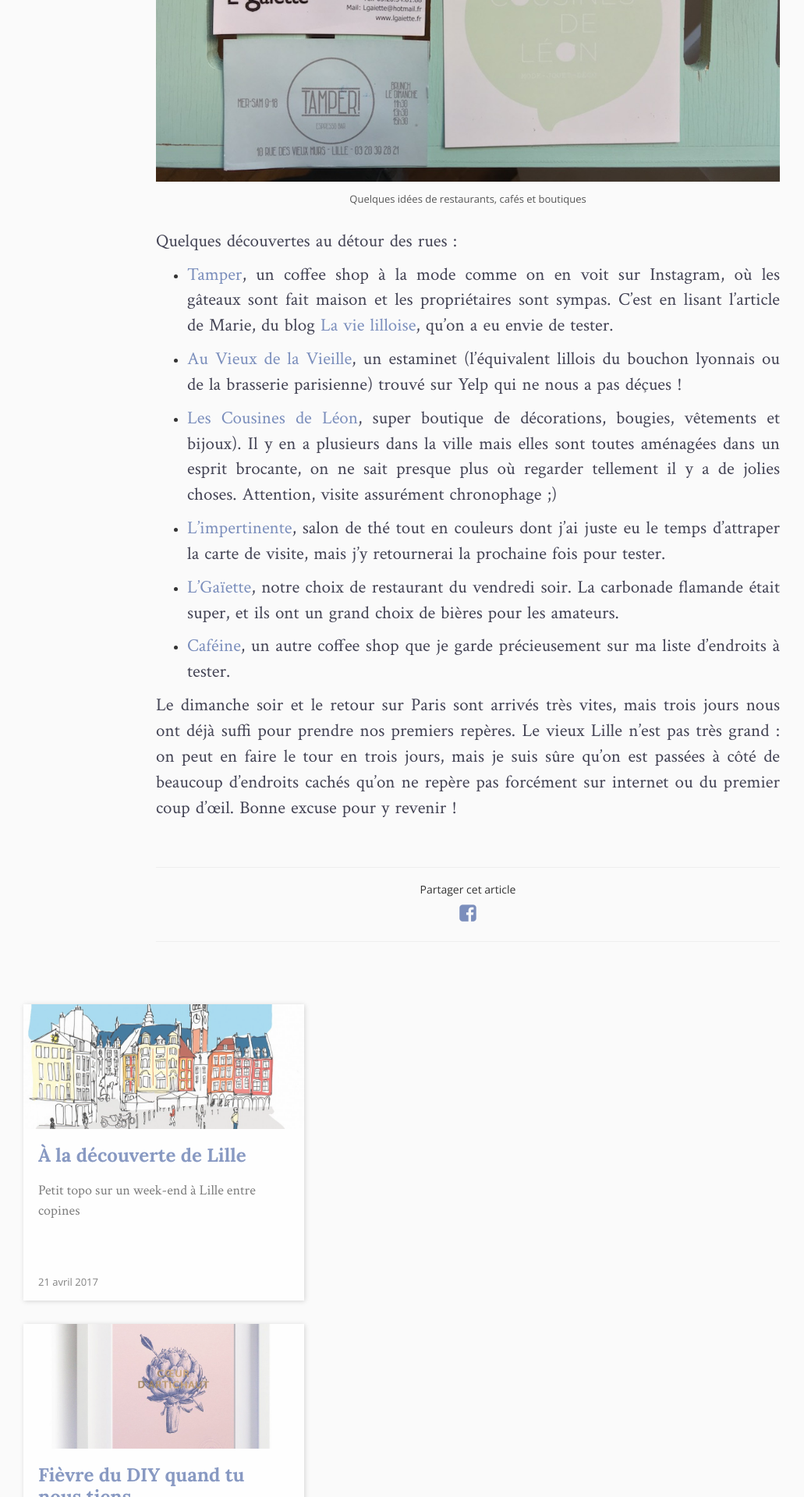
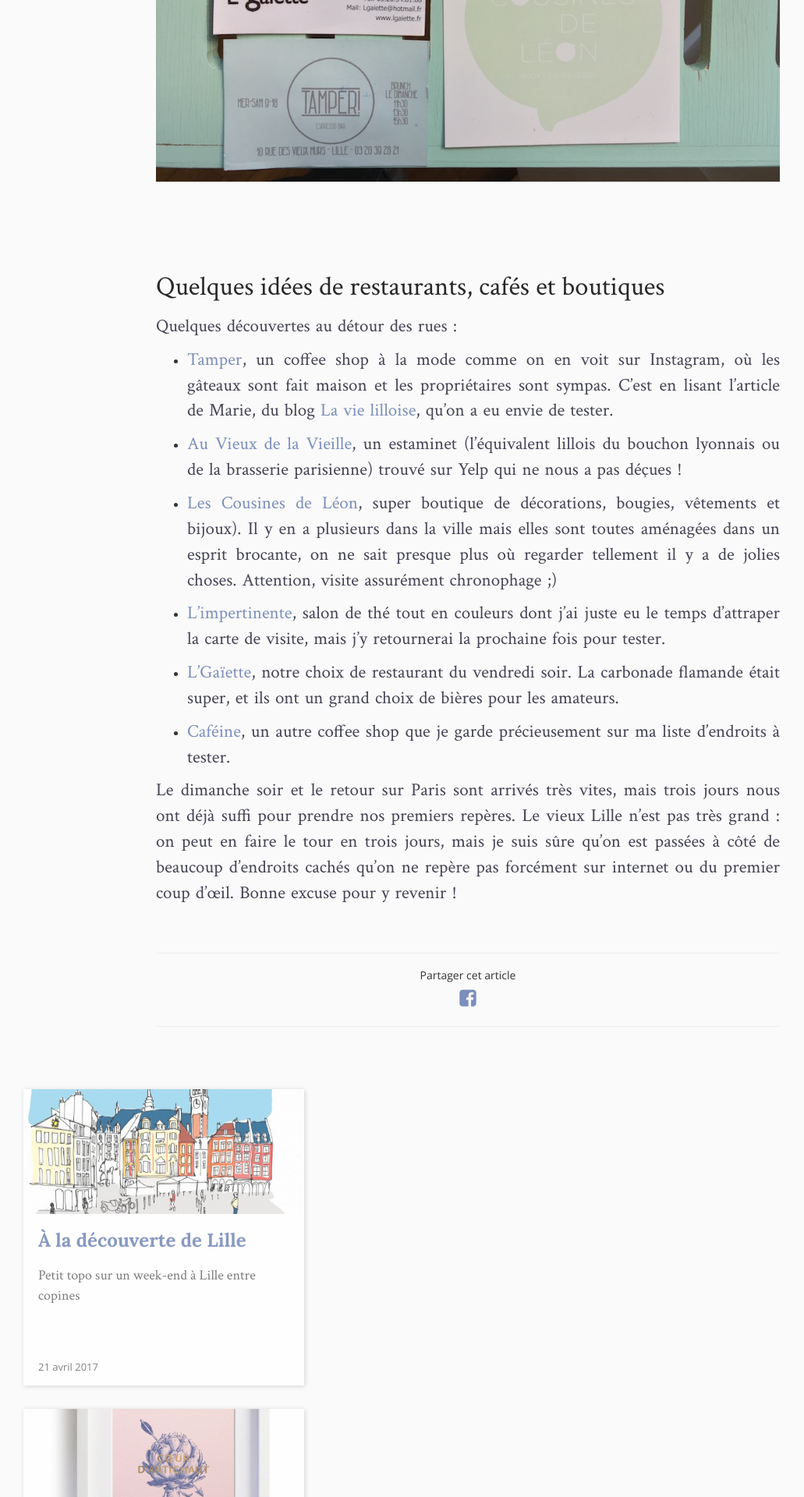
Before and after one commit to lespetitshugues/lespetitshugues.github.io, a Jekyll site: the page built from _posts/2017-04-21-un-week-end-a-lille.md, in a window 1280 px wide. Shown: the part 2985-4905 px from the top of the page at 78% size, without its empty margins (40-1071 px from the left). Built offline with Jekyll 4.4.1, drawn with Linux system fonts in a browser that asks for light colours; nearby versions of some CDN libraries; comment, search, counter and statistics services are not loaded.

Commit message:
Update from Forestry.io - 2017-04-21-un-week-end-a-lille.md

```diff
--- a/_posts/2017-04-21-un-week-end-a-lille.md
+++ b/_posts/2017-04-21-un-week-end-a-lille.md
@@ -12,30 +12,40 @@
 
 Après plusieurs mois à ne pas écrire, par manque d'inspiration, peur de décevoir, de faire moins bien qu'ailleurs, je profite d'être (à moitié) en vacances pour publier plus de contenu sur mon blog. Quand il ne reste qu'un mémoire à écrire avant fin mai, c'est quasiment les vacances, non ?
 
+
 Je vous emmène donc faire un tour à Lille, ville dans laquelle j’aimerais déménager l’année prochaine. J’ai donc embarqué trois copines avec moi, et je suis partie à la découverte de cette ville le week-end dernier.
+
 
 Petit conseil si vous partez bientôt à la découverte d’une nouvelle ville ou d’un nouveau pays : entourez-vous d’ami(e)s qui aiment voyager de la même façon que vous, que ce soit en sac à dos, en train de nuit, en avion, à la montagne ou à la mer. J’ai de la chance d’avoir trois super copines qui, comme moi, préfèrent flâner dans les rues d’une ville, le portable au fond du sac, et voir où ça les emmène. Bien sûr, il est plus prudent de prévoir les sorties culturelles en amont, mais de manière générale je n’aime pas trop connaître le déroulé de ma journée à l’avance ; ça enlève beaucoup de spontanéité et on passe parfois  à côté d'endroits sympas.
 
+
 Notre grand week-end de trois jours a commencé tôt vendredi 7 avril, à “6h20 rendez-vous devant Paul à Gare du Nord” très précisément. Le TGV Paris-Lille ne dure qu’une heure et quelque, ce qui laisse exactement le temps de faire : un mot fléché, une power nap, le contrôle des billets, et manger un pain au chocolat. On n’avait pas vraiment anticipé que la ville serait encore endormie quand on arriverait, et il nous restait beaucoup de temps avant de se rendre à notre Airbnb. C'était l’occasion de visiter le vieux Lille désert, ce que je recommande fortement si comme nous, vous avez choisi des billets de train très matinaux, et qu’il fait un beau ciel bleu.![](/img/posts/IMG_1119%20(1).jpg)
+
 
 ### La place de l'opéra vers 8h30 du matin
 
-Comme vous l’avez sûrement compris, notre programme de ces trois jours n’en était pas vraiment un. On a beaucoup marché, visité le vieux Lille par ses grandes places et ses petites ruelles, fait le tour de la citadelle, arpenté le zoo qui ré-ouvrait après plusieurs mois de fermetures, et découvert la gastronomie lilloise par un tour gourmand des estaminets et coffee shops locaux.![](/img/posts/IMG_1008%20-%20copie-2.jpg)
 
-### Quelques idées de restaurants, cafés et boutiques
+Comme vous l’avez sûrement compris, notre programme de ces trois jours n’en était pas vraiment un. On a beaucoup marché, visité le vieux Lille par ses grandes places et ses petites ruelles, fait le tour de la citadelle, arpenté le zoo qui ré-ouvrait après plusieurs mois de fermetures, et découvert la gastronomie lilloise par un tour gourmand des estaminets et coffee shops locaux.![](/img/IMG_1008%20-%20copie-2.jpg)
+
+<span style="color: rgb(40, 40, 40); font-size: 1.5em; word-spacing: 0.5px;"><br></span>
+
+<span style="color: rgb(40, 40, 40); font-size: 1.5em; word-spacing: 0.5px;">Quelques idées de restaurants, cafés et boutiques</span>
+
 
 Quelques découvertes au détour des rues :
 
-- [Tamper](https://www.facebook.com/tamperlille/), un coffee shop à la mode comme on en voit sur Instagram, où les gâteaux sont fait maison et les propriétaires sont sympas. C'est en lisant l'article de Marie, du blog [La vie lilloise](https://la-vie-lilloise.fr/2015/03/23/un-brunch-plein-de-saveurs-chez-tamper-espresso-bar/), qu'on a eu envie de tester.
 
-- [Au Vieux de la Vieille](http://estaminetlille.fr/auvieuxdelavieille/), un estaminet (l’équivalent lillois du bouchon lyonnais ou de la brasserie parisienne) trouvé sur Yelp qui ne nous a pas déçues !
+* [Tamper](https://www.facebook.com/tamperlille/), un coffee shop à la mode comme on en voit sur Instagram, où les gâteaux sont fait maison et les propriétaires sont sympas. C'est en lisant l'article de Marie, du blog [La vie lilloise](https://la-vie-lilloise.fr/2015/03/23/un-brunch-plein-de-saveurs-chez-tamper-espresso-bar/), qu'on a eu envie de tester.
 
-- [Les Cousines de Léon](http://www.lescousinesdeleon.fr/fr/), super boutique de décorations, bougies, vêtements et bijoux). Il y en a plusieurs dans la ville mais elles sont toutes aménagées dans un esprit brocante, on ne sait presque plus où regarder tellement il y a de jolies choses. Attention, visite assurément chronophage ;)
+* [Au Vieux de la Vieille](http://estaminetlille.fr/auvieuxdelavieille/), un estaminet (l’équivalent lillois du bouchon lyonnais ou de la brasserie parisienne) trouvé sur Yelp qui ne nous a pas déçues !
 
-- [L'impertinente](https://www.facebook.com/impertinentelille/), salon de thé tout en couleurs dont j'ai juste eu le temps d'attraper la carte de visite, mais j'y retournerai la prochaine fois pour tester.
+* [Les Cousines de Léon](http://www.lescousinesdeleon.fr/fr/), super boutique de décorations, bougies, vêtements et bijoux). Il y en a plusieurs dans la ville mais elles sont toutes aménagées dans un esprit brocante, on ne sait presque plus où regarder tellement il y a de jolies choses. Attention, visite assurément chronophage ;)
 
-- [L'Gaïette](http://www.lgaiette.fr/), notre choix de restaurant du vendredi soir. La carbonade flamande était super, et ils ont un grand choix de bières pour les amateurs.
+* [L'impertinente](https://www.facebook.com/impertinentelille/), salon de thé tout en couleurs dont j'ai juste eu le temps d'attraper la carte de visite, mais j'y retournerai la prochaine fois pour tester.
 
-- [Caféine](https://www.facebook.com/CafeineCoffeeLille/), un autre coffee shop que je garde précieusement sur ma liste d'endroits à tester.
+* [L'Gaïette](http://www.lgaiette.fr/), notre choix de restaurant du vendredi soir. La carbonade flamande était super, et ils ont un grand choix de bières pour les amateurs.
+
+* [Caféine](https://www.facebook.com/CafeineCoffeeLille/), un autre coffee shop que je garde précieusement sur ma liste d'endroits à tester.
+
 
 Le dimanche soir et le retour sur Paris sont arrivés très vites, mais trois jours nous ont déjà suffi pour prendre nos premiers repères. Le vieux Lille n’est pas très grand : on peut en faire le tour en trois jours, mais je suis sûre qu’on est passées à côté de beaucoup d’endroits cachés qu’on ne repère pas forcément sur internet ou du premier coup d’œil. Bonne excuse pour y revenir !
```
Also changed, not shown: img/IMG_1008 - copie-2.jpg (added).
